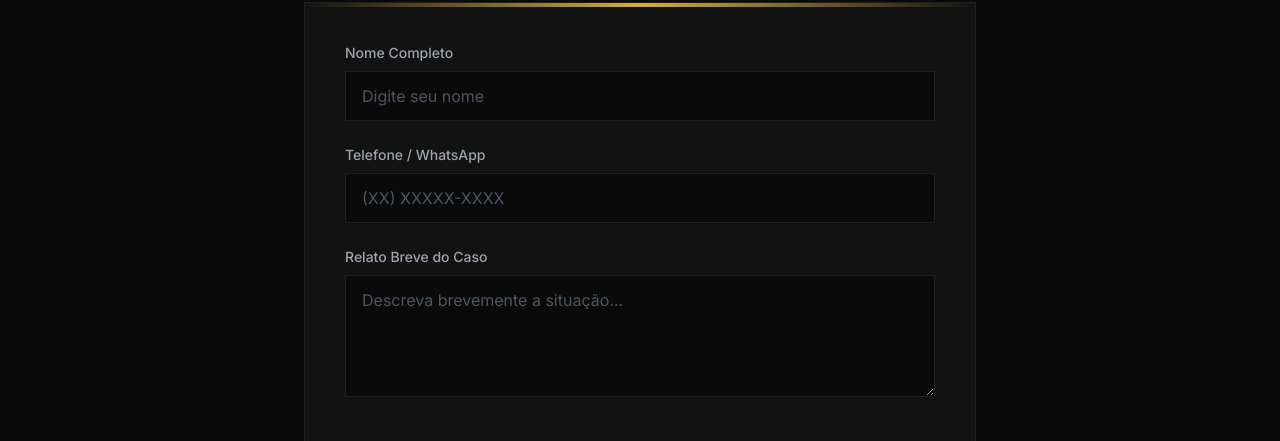
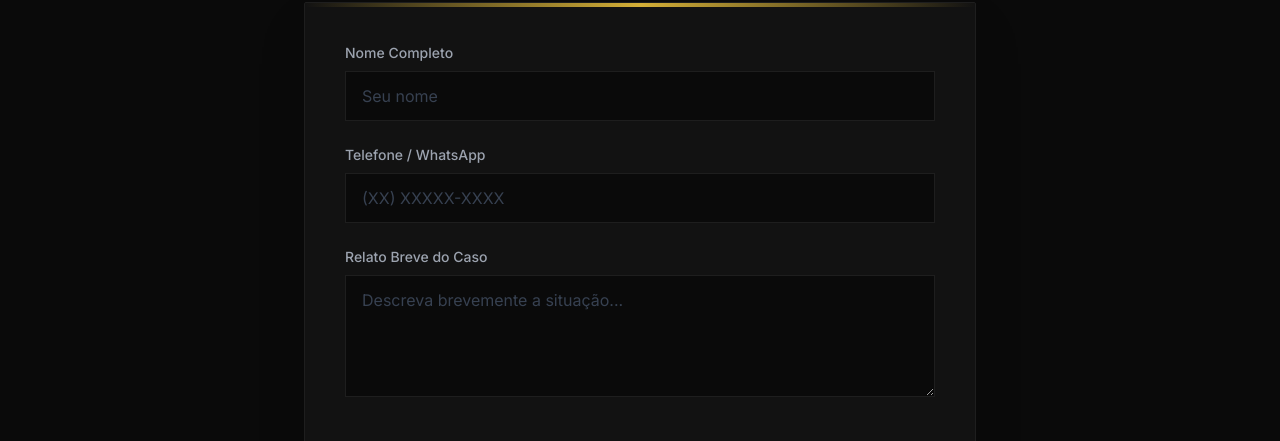
Before and after one commit to jairanesud3/jairane-teste-site-, a React (Vite) app: page / in a window 1280 px wide. Shown: the part 4166-4607 px from the top of the page. Built offline with nearby package versions, Linux system fonts and the light colour scheme; a web font is replaced by a local one.

Commit message:
feat(contact): Enhance contact form accessibility and styling
Improves the contact form by adding focus states to input fields and labels, enhancing accessibility and user experience. Also updates the styling for a cleaner appearance.

```diff
--- a/components/Contact.tsx
+++ b/components/Contact.tsx
@@ -44,13 +44,13 @@ const Contact: React.FC = () => {
         </FadeIn>
 
         <div className="max-w-2xl mx-auto">
-          <FadeIn delay={200} className="bg-dark-900 p-8 md:p-10 border border-dark-800 shadow-2xl relative overflow-hidden">
+          <FadeIn delay={200} className="bg-dark-900 p-8 md:p-10 border border-dark-800 shadow-2xl relative overflow-hidden rounded-sm">
             {/* Gold Accent Line */}
             <div className="absolute top-0 left-0 w-full h-1 bg-gradient-to-r from-transparent via-gold-500 to-transparent"></div>
 
             <form onSubmit={handleSubmit} className="space-y-6">
-              <div>
-                <label htmlFor="name" className="block text-sm font-medium text-gray-400 mb-2">Nome Completo</label>
+              <div className="group">
+                <label htmlFor="name" className="block text-sm font-medium text-gray-400 mb-2 group-focus-within:text-gold-500 transition-colors">Nome Completo</label>
                 <input
                   type="text"
                   id="name"
@@ -58,13 +58,13 @@ const Contact: React.FC = () => {
                   value={formData.name}
                   onChange={handleChange}
                   required
-                  className="w-full bg-dark-950 border border-dark-800 text-white px-4 py-3 focus:outline-none focus:border-gold-500 transition-colors placeholder-gray-600"
-                  placeholder="Digite seu nome"
+                  className="w-full bg-dark-950 border border-dark-800 text-white px-4 py-3 focus:outline-none focus:border-gold-500 transition-all duration-300 placeholder-gray-700"
+                  placeholder="Seu nome"
                 />
               </div>
 
-              <div>
-                <label htmlFor="phone" className="block text-sm font-medium text-gray-400 mb-2">Telefone / WhatsApp</label>
+              <div className="group">
+                <label htmlFor="phone" className="block text-sm font-medium text-gray-400 mb-2 group-focus-within:text-gold-500 transition-colors">Telefone / WhatsApp</label>
                 <input
                   type="tel"
                   id="phone"
@@ -72,20 +72,20 @@ const Contact: React.FC = () => {
                   value={formData.phone}
                   onChange={handleChange}
                   required
-                  className="w-full bg-dark-950 border border-dark-800 text-white px-4 py-3 focus:outline-none focus:border-gold-500 transition-colors placeholder-gray-600"
+                  className="w-full bg-dark-950 border border-dark-800 text-white px-4 py-3 focus:outline-none focus:border-gold-500 transition-all duration-300 placeholder-gray-700"
                   placeholder="(XX) XXXXX-XXXX"
                 />
               </div>
 
-              <div>
-                <label htmlFor="message" className="block text-sm font-medium text-gray-400 mb-2">Relato Breve do Caso</label>
+              <div className="group">
+                <label htmlFor="message" className="block text-sm font-medium text-gray-400 mb-2 group-focus-within:text-gold-500 transition-colors">Relato Breve do Caso</label>
                 <textarea
                   id="message"
                   name="message"
                   value={formData.message}
                   onChange={handleChange}
                   rows={4}
-                  className="w-full bg-dark-950 border border-dark-800 text-white px-4 py-3 focus:outline-none focus:border-gold-500 transition-colors placeholder-gray-600"
+                  className="w-full bg-dark-950 border border-dark-800 text-white px-4 py-3 focus:outline-none focus:border-gold-500 transition-all duration-300 placeholder-gray-700"
                   placeholder="Descreva brevemente a situação..."
                 ></textarea>
               </div>
@@ -116,16 +116,16 @@ const Contact: React.FC = () => {
               </div>
 
               {status === 'success' && (
-                <div className="mt-4 p-4 bg-gold-900/20 border border-gold-500/30 rounded flex items-center justify-center gap-3 animate-in fade-in slide-in-from-bottom-2 duration-500">
+                <div className="mt-4 p-4 bg-gold-900/10 border border-gold-500/30 rounded flex items-center justify-center gap-3 animate-pulse">
                   <CheckCircle className="text-gold-500" size={20} />
-                  <span className="text-gold-400 font-medium text-sm">Recebemos seu contato com sucesso. Retornaremos em breve.</span>
+                  <span className="text-gold-400 font-medium text-sm">Recebemos seu contato. Retornaremos em breve.</span>
                 </div>
               )}
 
               {status === 'error' && (
-                <div className="mt-4 p-4 bg-red-900/20 border border-red-500/30 rounded flex items-center justify-center gap-3 animate-in fade-in slide-in-from-bottom-2 duration-500">
+                <div className="mt-4 p-4 bg-red-900/10 border border-red-500/30 rounded flex items-center justify-center gap-3">
                   <AlertCircle className="text-red-500" size={20} />
-                  <span className="text-red-400 font-medium text-sm">Erro ao enviar. Por favor, tente pelo WhatsApp.</span>
+                  <span className="text-red-400 font-medium text-sm">Erro ao enviar. Tente pelo WhatsApp.</span>
                 </div>
               )}
             </form>
--- a/index.html
+++ b/index.html
@@ -65,8 +65,8 @@
     "react-dom/client": "https://esm.sh/react-dom@18.3.1/client?deps=react@18.3.1",
     "react-dom": "https://esm.sh/react-dom@18.3.1?deps=react@18.3.1",
     "lucide-react": "https://esm.sh/lucide-react@0.344.0?deps=react@18.3.1",
-    "react/": "https://esm.sh/react@^19.2.3/",
-    "react-dom/": "https://esm.sh/react-dom@^19.2.3/"
+    "react-dom/": "https://esm.sh/react-dom@^19.2.3/",
+    "react/": "https://esm.sh/react@^19.2.3/"
   }
 }
 </script>
```
